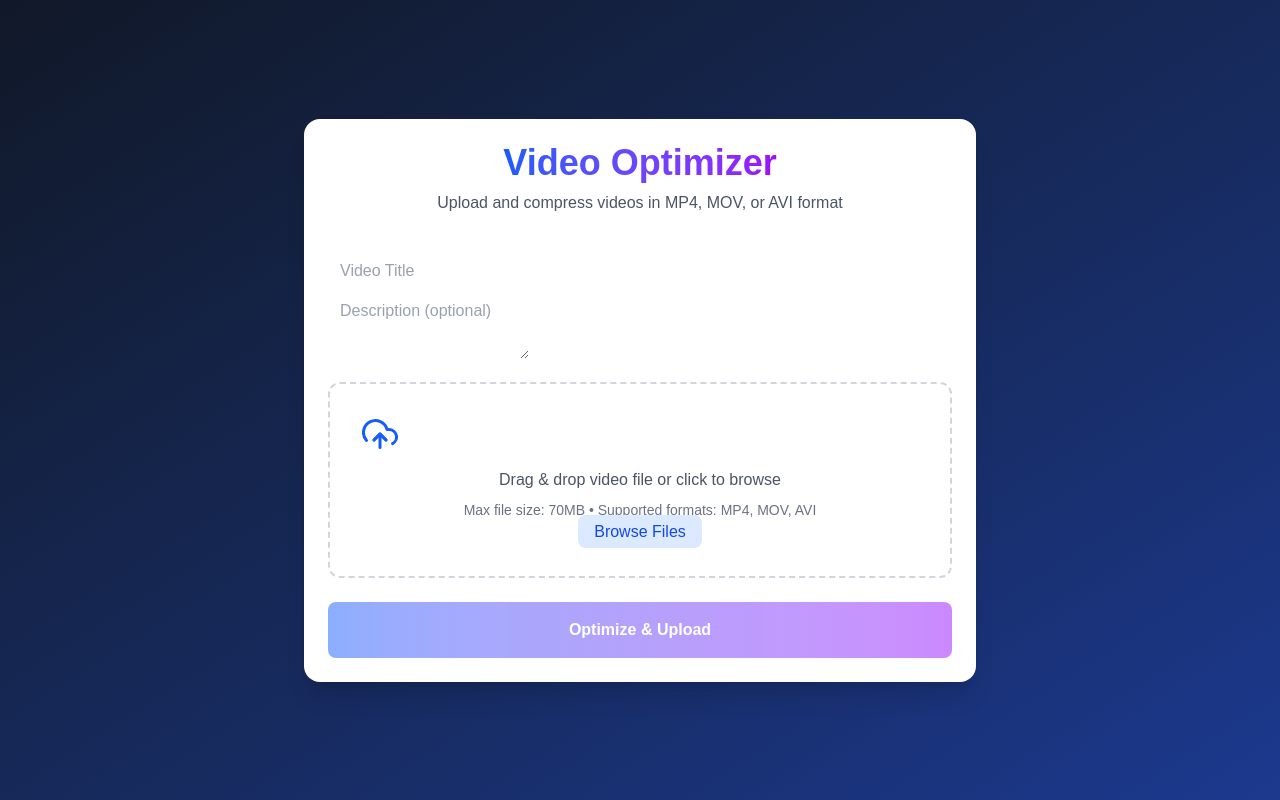
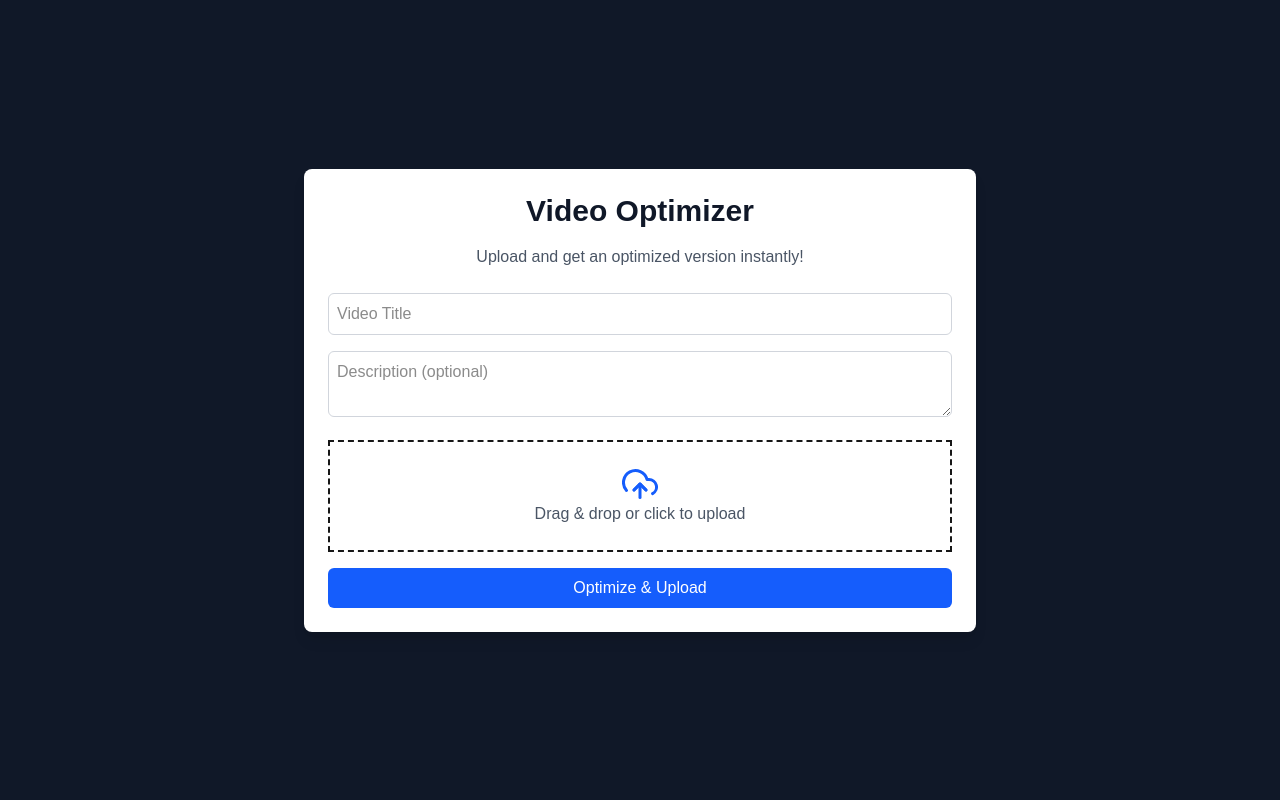
Before and after one commit to MR-SHIV-SHARMA/my-ai-saas, a Next.js app: page /video-upload in a window 1280 px wide. Built offline with nearby package versions, Linux system fonts and the light colour scheme.

Commit message:
feat: add multer dependency and enhance video upload API with debugging logs and improved error handling

```diff
--- a/package.json
+++ b/package.json
@@ -15,6 +15,7 @@
     "filesize": "^10.1.6",
     "lucide-react": "^0.486.0",
     "mongoose": "^8.13.1",
+    "multer": "^1.4.5-lts.2",
     "next": "15.2.4",
     "next-cloudinary": "^6.16.0",
     "postcss": "^8.5.3",
--- a/src/app/api/video-upload/route.js
+++ b/src/app/api/video-upload/route.js
@@ -1,9 +1,14 @@
 import { NextResponse } from "next/server";
 import { v2 as cloudinary } from "cloudinary";
-import dbConnect from "../../../lib/dbConnect";
-import Video from "../../../models/Video";
 
-// Cloudinary configuration
+// 🛠 Debugging: Console.log Cloudinary Config
+console.log("Cloudinary Config:", {
+  cloud_name: process.env.NEXT_PUBLIC_CLOUDINARY_CLOUD_NAME,
+  api_key: process.env.CLOUDINARY_API_KEY,
+  api_secret: process.env.CLOUDINARY_API_SECRET ? "********" : "MISSING",
+});
+
+// Cloudinary Configuration
 cloudinary.config({
   cloud_name: process.env.NEXT_PUBLIC_CLOUDINARY_CLOUD_NAME,
   api_key: process.env.CLOUDINARY_API_KEY,
@@ -12,59 +17,71 @@ cloudinary.config({
 
 export async function POST(req) {
   try {
+    console.log("📤 Receiving upload request...");
+
+    const formData = await req.formData();
+    const file = formData.get("file");
+
+    if (!file) {
+      console.error("❌ No file found in request.");
+      return NextResponse.json({ error: "No file uploaded." }, { status: 400 });
+    }
+
+    console.log("📁 File received:", file.name);
+
+    // Convert file to Buffer
+    const bytes = await file.arrayBuffer();
+    const buffer = Buffer.from(bytes);
+
+    // 🛠 Debugging: Verify Cloudinary API Credentials Before Upload
     if (
       !process.env.NEXT_PUBLIC_CLOUDINARY_CLOUD_NAME ||
       !process.env.CLOUDINARY_API_KEY ||
       !process.env.CLOUDINARY_API_SECRET
     ) {
+      console.error("❌ Cloudinary credentials are missing!");
       return NextResponse.json(
-        { error: "Cloudinary credentials not found" },
+        { error: "Cloudinary credentials missing" },
         { status: 500 }
       );
     }
 
-    await dbConnect();
-    const formData = await req.formData();
-    const file = formData.get("file");
-    const title = formData.get("title");
-    const description = formData.get("description");
-    const originalSize = formData.get("originalSize");
-
-    if (!file) {
-      return NextResponse.json({ error: "File not found" }, { status: 400 });
-    }
-
-    const bytes = await file.arrayBuffer();
-    const buffer = Buffer.from(bytes);
-
-    const result = await new Promise((resolve, reject) => {
-      const uploadStream = cloudinary.uploader.upload_stream(
-        {
-          resource_type: "video",
-          folder: "video-uploads",
-          transformation: [{ quality: "auto", fetch_format: "mp4" }],
-        },
-        (error, result) => {
-          if (error) reject(error);
-          else resolve(result);
-        }
-      );
-      uploadStream.end(buffer);
+    // Upload to Cloudinary directly using Buffer
+    console.log("☁ Uploading to Cloudinary...");
+    const cloudinaryUpload = await new Promise((resolve, reject) => {
+      cloudinary.uploader
+        .upload_stream(
+          {
+            resource_type: "video",
+            folder: "uploads",
+            eager: [{ width: 720, crop: "scale", format: "mp4" }],
+          },
+          (error, result) => {
+            if (error) {
+              console.error("❌ Cloudinary Upload Failed:", error);
+              reject(error);
+            } else {
+              console.log("✅ Upload successful:", result.secure_url);
+              resolve(result);
+            }
+          }
+        )
+        .end(buffer); // ✅ Buffer directly stream karo
     });
 
-    const newVideo = new Video({
-      title,
-      description,
-      publicId: result.public_id,
-      originalSize,
-      compressedSize: result.bytes.toString(),
-      duration: result.duration || 0,
-    });
-    await newVideo.save();
-
-    return NextResponse.json(newVideo);
+    return NextResponse.json(
+      {
+        message: "Video uploaded successfully",
+        originalUrl: cloudinaryUpload.secure_url,
+        compressedUrl: cloudinaryUpload.eager[0].secure_url,
+      },
+      { status: 200 }
+    );
   } catch (error) {
-    console.log("Upload video failed", error);
-    return NextResponse.json({ error: "Upload video failed" }, { status: 500 });
+    console.error("❌ Upload video failed:", error);
+    return NextResponse.json(
+      { error: "Video upload failed. Please try again." },
+      { status: 500 }
+    );
   }
 }
--- a/src/components/VideoUpload.jsx
+++ b/src/components/VideoUpload.jsx
@@ -1,7 +1,6 @@
 "use client";
 import React, { useState, useCallback } from "react";
 import axios from "axios";
-import { useRouter } from "next/navigation";
 import { FiUploadCloud, FiCheckCircle, FiAlertCircle } from "react-icons/fi";
 
 function VideoUpload() {
@@ -11,23 +10,13 @@ function VideoUpload() {
   const [isUploading, setIsUploading] = useState(false);
   const [errorMessage, setErrorMessage] = useState("");
   const [successMessage, setSuccessMessage] = useState("");
-  const router = useRouter();
+  const [videoUrls, setVideoUrls] = useState(null); // Store original & compressed video URLs
+  const [uploadProgress, setUploadProgress] = useState(0);
   const MAX_FILE_SIZE = 70 * 1024 * 1024;
-
-  const [isDragging, setIsDragging] = useState(false);
-  const [uploadProgress, setUploadProgress] = useState(0);
-
-  const handleDrag = useCallback((e) => {
-    e.preventDefault();
-    e.stopPropagation();
-    setIsDragging(e.type === "dragenter" || e.type === "dragover");
-  }, []);
 
   const handleDrop = useCallback((e) => {
     e.preventDefault();
     e.stopPropagation();
-    setIsDragging(false);
-
     const droppedFile = e.dataTransfer.files?.[0];
     if (droppedFile && droppedFile.type.startsWith("video/")) {
       setFile(droppedFile);
@@ -36,11 +25,11 @@ function VideoUpload() {
 
   const handleSubmit = async (e) => {
     e.preventDefault();
-    setErrorMessage(""); // Reset error message
-    setSuccessMessage(""); // Reset success message
+    setErrorMessage("");
+    setSuccessMessage("");
+    setVideoUrls(null);
 
     if (!file) return;
-
     if (file.size > MAX_FILE_SIZE) {
       setErrorMessage("File size too large. Maximum allowed is 70 MB.");
       return;
@@ -51,10 +40,9 @@ function VideoUpload() {
     formData.append("file", file);
     formData.append("title", title);
     formData.append("description", description);
-    formData.append("originalSize", file.size.toString());
 
     try {
-      await axios.post("/api/video-upload", formData, {
+      const response = await axios.post("/api/video-upload", formData, {
         onUploadProgress: (progressEvent) => {
           const percentCompleted = Math.round(
             (progressEvent.loaded * 100) / progressEvent.total
@@ -62,7 +50,16 @@ function VideoUpload() {
           setUploadProgress(percentCompleted);
         },
       });
-      // ... success handling ...
+
+      if (response.status === 200) {
+        setSuccessMessage("Video uploaded successfully!");
+        setVideoUrls({
+          original: response.data.originalUrl,
+          compressed: response.data.compressedUrl,
+        });
+      } else {
+        throw new Error("Unexpected response from server.");
+      }
     } catch (error) {
       setErrorMessage("Failed to upload video. Please try again.");
     } finally {
@@ -71,136 +68,112 @@ function VideoUpload() {
   };
 
   return (
-    <div className="min-h-screen bg-gradient-to-br from-gray-900 to-blue-900 flex flex-col items-center justify-center p-4">
-      <div className="w-full max-w-2xl bg-white rounded-2xl shadow-xl p-6 transition-all duration-300 hover:shadow-2xl">
-        <div className="text-center mb-8">
-          <h1 className="text-4xl font-bold text-gray-900 mb-2">
-            <span className="bg-clip-text text-transparent bg-gradient-to-r from-blue-600 to-purple-600">
+    <div className="min-h-screen flex flex-col items-center justify-center bg-gray-900 p-6">
+      <div className="w-full max-w-2xl bg-white rounded-lg shadow-lg p-6">
+        <h1 className="text-3xl font-bold text-gray-900 text-center mb-4">
           Video Optimizer
-            </span>
         </h1>
-          <p className="text-gray-600">
-            Upload and compress videos in MP4, MOV, or AVI format
+        <p className="text-gray-600 text-center mb-6">
+          Upload and get an optimized version instantly!
         </p>
-        </div>
 
-        <form onSubmit={handleSubmit} className="space-y-6">
-          <div className="space-y-4">
-            <div className="form-group relative">
+        <form onSubmit={handleSubmit} className="space-y-4">
           <input
             type="text"
             value={title}
             onChange={(e) => setTitle(e.target.value)}
-                className="input peer"
-                placeholder=" "
+            placeholder="Video Title"
             required
+            className="w-full p-2 border border-gray-300 rounded-md"
           />
-              <label className="floating-label">Video Title</label>
-            </div>
 
-            <div className="form-group relative">
           <textarea
             value={description}
             onChange={(e) => setDescription(e.target.value)}
-                className="textarea peer"
-                placeholder=" "
-                rows="3"
+            placeholder="Description (optional)"
+            className="w-full p-2 border border-gray-300 rounded-md"
           />
-              <label className="floating-label">Description (optional)</label>
-            </div>
 
           <div
-              className={`drop-zone ${isDragging ? "drag-active" : ""} ${
-                errorMessage ? "border-error" : ""
-              }`}
-              onDragEnter={handleDrag}
-              onDragLeave={handleDrag}
-              onDragOver={handleDrag}
+            className="border-2 border-dashed p-6 text-center cursor-pointer"
+            onDragOver={(e) => e.preventDefault()}
             onDrop={handleDrop}
           >
-              <div className="drop-content">
-                <FiUploadCloud className="text-4xl text-blue-600 mb-4" />
-                <p className="text-gray-600 mb-2">
-                  {file
-                    ? file.name
-                    : "Drag & drop video file or click to browse"}
-                </p>
-                <p className="text-sm text-gray-500">
-                  Max file size: 70MB • Supported formats: MP4, MOV, AVI
+            <FiUploadCloud className="text-4xl text-blue-600 mx-auto" />
+            <p className="text-gray-600">
+              {file ? file.name : "Drag & drop or click to upload"}
             </p>
             <input
               type="file"
               accept="video/mp4,video/quicktime,video/x-msvideo"
               onChange={(e) => setFile(e.target.files?.[0] || null)}
               className="hidden"
-                  id="fileInput"
             />
-                <label
-                  htmlFor="fileInput"
-                  className="mt-4 px-4 py-2 bg-blue-100 text-blue-700 rounded-lg cursor-pointer hover:bg-blue-200 transition-colors"
-                >
-                  Browse Files
-                </label>
-              </div>
           </div>
 
           {file && (
-              <div className="file-info animate-fade-in">
-                <div className="flex justify-between items-center">
-                  <span className="truncate">{file.name}</span>
-                  <span className="text-sm">
-                    {(file.size / 1024 / 1024).toFixed(2)} MB
-                  </span>
-                </div>
-                {file.size > MAX_FILE_SIZE && (
-                  <div className="text-red-600 text-sm mt-1 flex items-center">
-                    <FiAlertCircle className="mr-2" />
-                    File exceeds maximum size limit
-                  </div>
+            <p className="text-gray-700 text-sm">
+              File: {file.name} ({(file.size / 1024 / 1024).toFixed(2)} MB)
+            </p>
           )}
-              </div>
-            )}
-          </div>
 
           {isUploading && (
-            <div className="progress-bar">
+            <div className="relative w-full h-2 bg-gray-300 rounded-full">
               <div
-                className="progress-fill"
+                className="absolute top-0 left-0 h-full bg-blue-600 rounded-full transition-all"
                 style={{ width: `${uploadProgress}%` }}
               ></div>
-              <span className="progress-text">{uploadProgress}%</span>
             </div>
           )}
 
           <button
             type="submit"
-            className="submit-btn"
+            className="w-full bg-blue-600 text-white py-2 rounded-md hover:bg-blue-700 transition"
             disabled={isUploading || !file || file.size > MAX_FILE_SIZE}
           >
-            {isUploading ? (
-              <div className="flex items-center justify-center">
-                <div className="loader"></div>
-                <span className="ml-2">Processing...</span>
-              </div>
-            ) : (
-              "Optimize & Upload"
-            )}
+            {isUploading ? "Uploading..." : "Optimize & Upload"}
           </button>
 
           {errorMessage && (
-            <div className="status-message error">
+            <p className="text-red-600 flex items-center">
               <FiAlertCircle className="mr-2" />
               {errorMessage}
-            </div>
+            </p>
           )}
 
           {successMessage && (
-            <div className="status-message success">
+            <p className="text-green-600 flex items-center">
               <FiCheckCircle className="mr-2" />
               {successMessage}
+            </p>
+          )}
+        </form>
+
+        {videoUrls && (
+          <div className="mt-6">
+            <h2 className="text-lg font-semibold text-gray-800">Video URLs:</h2>
+            <p className="text-sm">
+              <span className="font-semibold">Original:</span>{" "}
+              <a
+                href={videoUrls.original}
+                target="_blank"
+                className="text-blue-600 underline"
+              >
+                {videoUrls.original}
+              </a>
+            </p>
+            <p className="text-sm">
+              <span className="font-semibold">Compressed:</span>{" "}
+              <a
+                href={videoUrls.compressed}
+                target="_blank"
+                className="text-blue-600 underline"
+              >
+                {videoUrls.compressed}
+              </a>
+            </p>
           </div>
         )}
-        </form>
       </div>
     </div>
   );
```
Also changed, not shown: 1 other file (tests, documents, lock files or other folders). Lines whose indentation alone changed are shown as unchanged.
